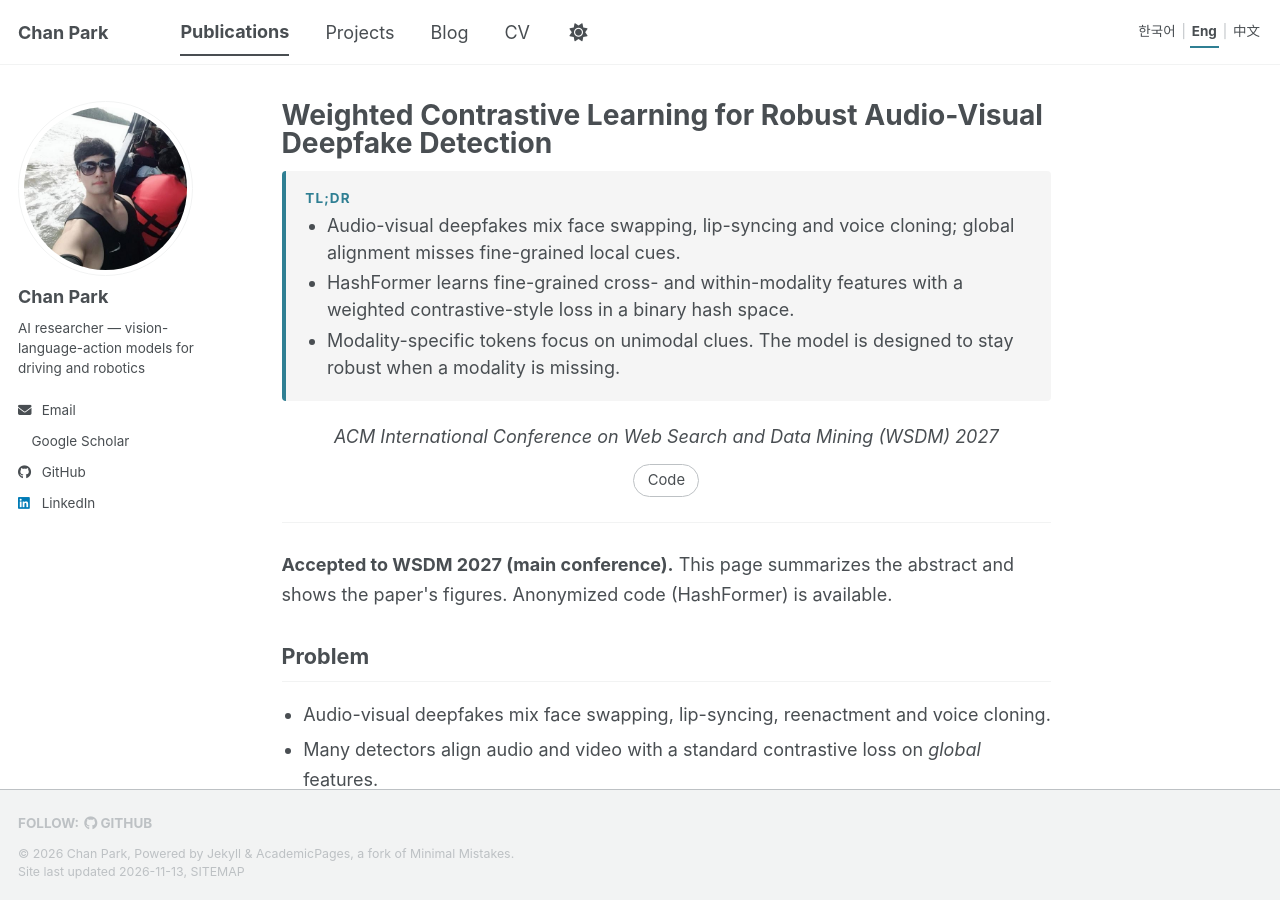
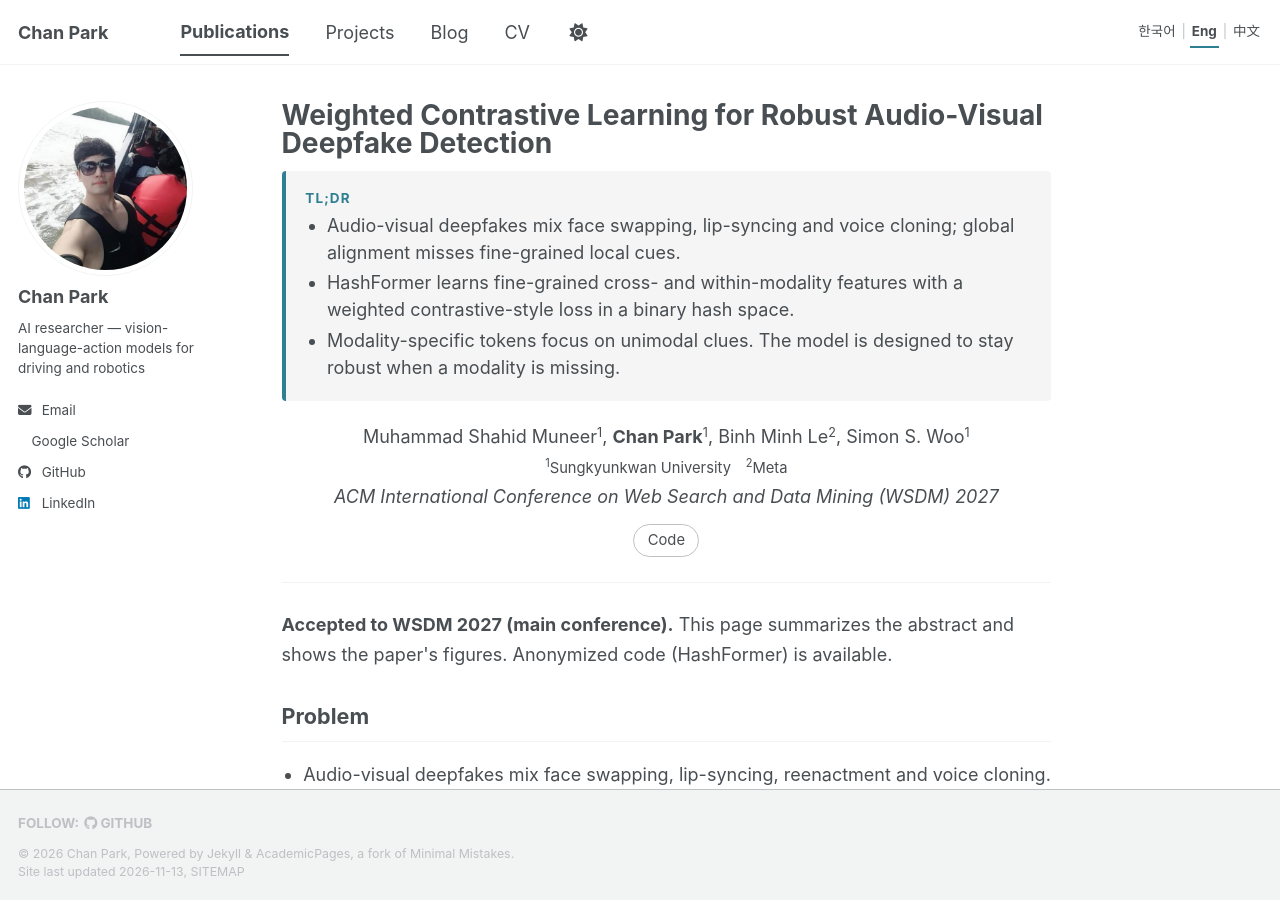
Before and after one commit to Ckck12/Ckck12.github.io, a Jekyll site: the page built from _publications/weighted-contrastive-under-review.md, in a window 1280 px wide and 900 px high. Built offline with Jekyll 4.4.1, drawn with Linux system fonts in a browser that asks for light colours; a style sheet for code colours, icons or effects is not loaded.

Commit message:
Weighted Contrastive paper: add authors and affiliations
Muhammad Shahid Muneer, Chan Park, Binh Minh Le, Simon S. Woo
(Sungkyunkwan University; Binh Minh Le: Meta). Chan Park is second
author, so the row stays unhighlighted.

Co-Authored-By: Claude Opus 5.5 <noreply@anthropic.com>

```diff
--- a/_publications/weighted-contrastive-under-review.md
+++ b/_publications/weighted-contrastive-under-review.md
@@ -1,6 +1,19 @@
 ---
 title: "Weighted Contrastive Learning for Robust Audio-Visual Deepfake Detection"
-authors:
+authors: "Muhammad Shahid Muneer, Chan Park, Binh Minh Le, Simon S. Woo"
+author_list:
+  - name: "Muhammad Shahid Muneer"
+    sup: "1"
+  - name: "Chan Park"
+    sup: "1"
+    me: true
+  - name: "Binh Minh Le"
+    sup: "2"
+  - name: "Simon S. Woo"
+    sup: "1"
+affiliations:
+  - "<sup>1</sup>Sungkyunkwan University"
+  - "<sup>2</sup>Meta"
 venue: "ACM International Conference on Web Search and Data Mining (WSDM) 2027"
 status:
 year: 2027
```
Also changed, not shown: _pages/cv.md (+1 -1 lines).
